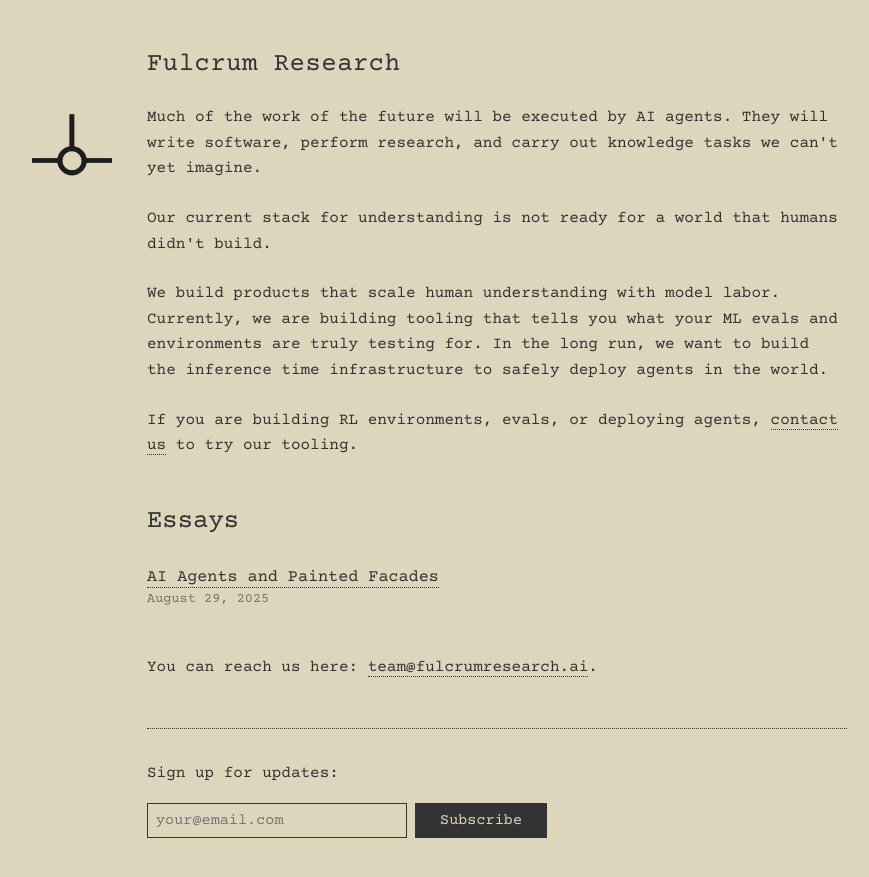
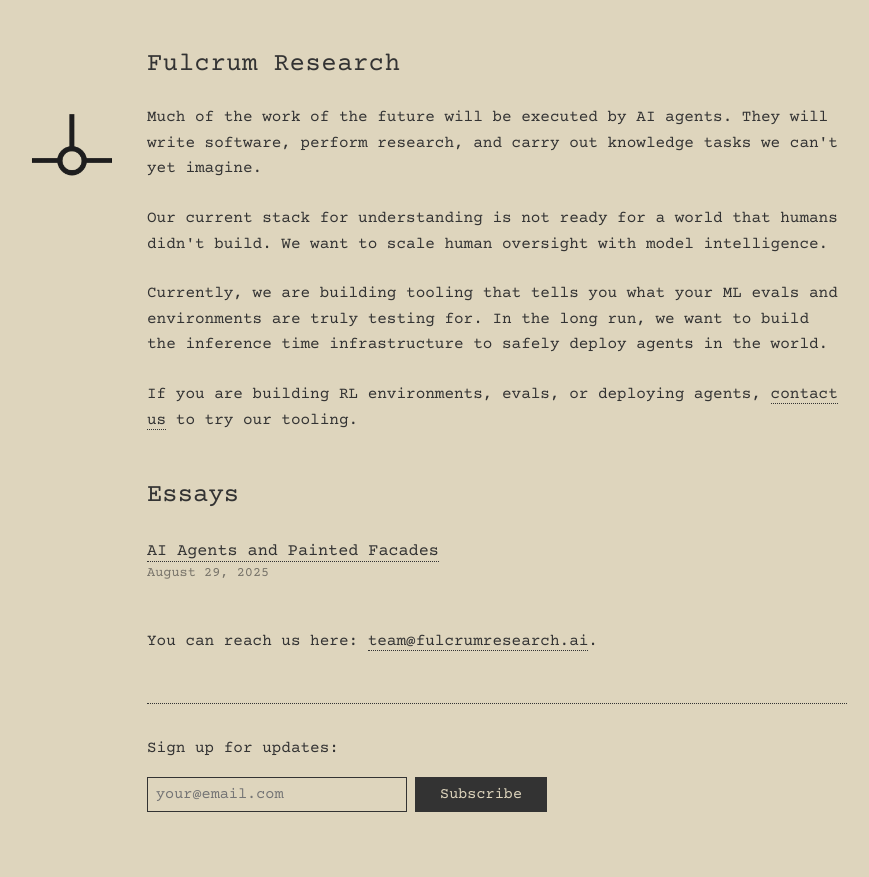
Before and after one commit to fulcrumresearch/fulcrumresearch.github.io, a Jekyll site: the page built from index.md, in a window 1280 px wide. Shown: the top 877 px of the page, without its empty margins (218-1087 px from the left). Built offline with Jekyll 4.4.1, drawn with Linux system fonts in a browser that asks for light colours.

Commit message:
fix liner

```diff
--- a/index.md
+++ b/index.md
@@ -12,9 +12,9 @@
 
         <p>Much of the work of the future will be executed by AI agents. They will write software, perform research, and carry out knowledge tasks we can't yet imagine.</p>
 
-        <p>Our current stack for understanding is not ready for a world that humans didn't build.</p>
+        <p>Our current stack for understanding is not ready for a world that humans didn't build. We want to scale human oversight with model intelligence.</p>
 
-        <p>We build products that scale human understanding with model labor. Currently, we are building tooling that tells you what your ML evals and environments are truly testing for. In the long run, we want to build the inference time infrastructure to safely deploy agents in the world.</p>
+        <p>Currently, we are building tooling that tells you what your ML evals and environments are truly testing for. In the long run, we want to build the inference time infrastructure to safely deploy agents in the world.</p>
 
         <p>If you are building RL environments, evals, or deploying agents, <a href="mailto:{{ site.email }}">contact us</a> to try our tooling.</p>
 
```
